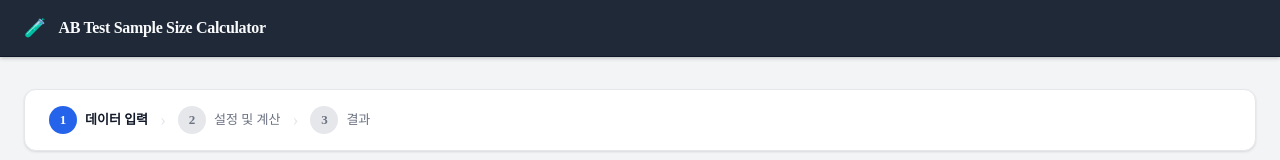
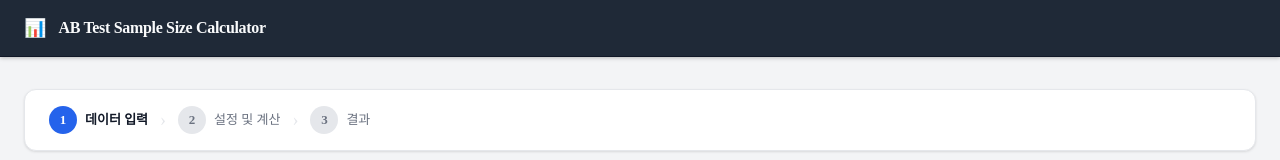
Before and after one commit to hseon2/aux_samplesize_calculator, a React (Vite) app: page / in a window 1280 px wide. Shown: the top 160 px of the page. Built offline with nearby package versions, Linux system fonts and the light colour scheme; a web font is replaced by a local one.

Commit message:
chore: update header icon

```diff
--- a/src/App.tsx
+++ b/src/App.tsx
@@ -242,7 +242,7 @@ function App() {
           alignItems: 'center',
           gap: '12px',
         }}>
-          <span style={{ fontSize: '18px' }}>🧪</span>
+          <span style={{ fontSize: '18px' }}>📊</span>
           <span style={{
             fontSize: '16px',
             fontWeight: 700,
```
